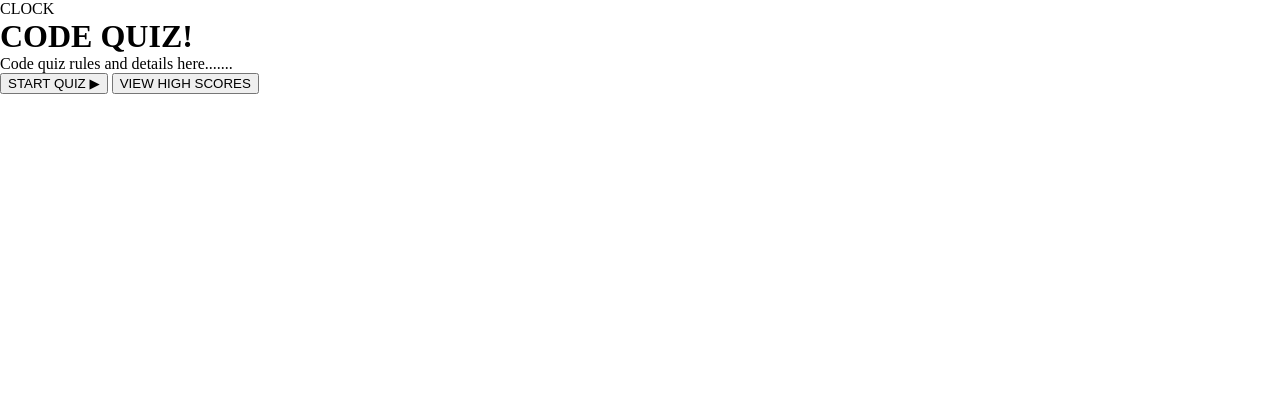
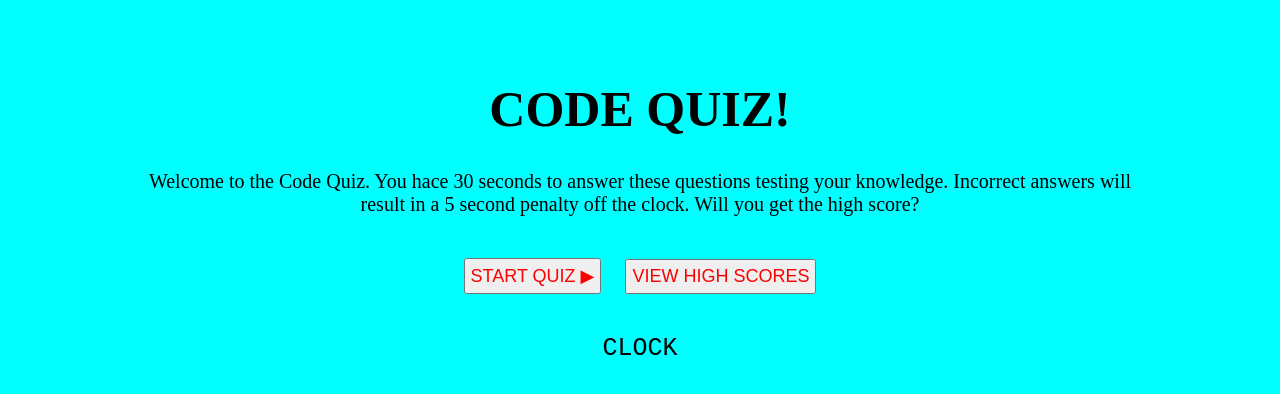
Before and after one commit to bcorporal/brain-games, a plain HTML site: page index.html in a window 1280 px wide. Drawn offline with Linux system fonts and the light colour scheme.

Commit message:
set variables in js

```diff
--- a/index.html
+++ b/index.html
@@ -8,18 +8,20 @@
     <link rel="stylesheet" href="./style.css" />
 </head>
 <body>
-    <div class="CLOCK">
-        <p>CLOCK</p>
-        </div>
     <div class="container">
         <h1>CODE QUIZ!</h1>
         <div class="rules">
-            <p>Code quiz rules and details here.......</p>
+            <p>Welcome to the Code Quiz. You hace 30 seconds to answer these questions testing your knowledge.
+                Incorrect answers will result in a 5 second penalty off the clock. Will you get the high score?
+            </p>
         </div>
     <div class="button">
         <button id="start">START QUIZ ▶</button>
         <button id="scores">VIEW HIGH SCORES</button>
         </div>
+        <div class="clock">
+            <p>CLOCK</p>
+            </div>
 
 
 
--- a/script.js
+++ b/script.js
@@ -0,0 +1,20 @@
+var score = 0;
+var allScores
+var timer = document.querySelector("#startTimer);
+var currentTime document.querySelector("#currentTime");
+var questionsSection document.querySelector("#questionsSection");
+var secondsLeft = 45;
+var penalty = 5;
+
+
+
+// var timerEL = document.getElementById('clock');
+
+// var timeLeft = 45;
+
+// function setTime() {
+//     var timeInterval = setInterval(function() {
+//         secondsLeft--;
+//     }
+// }, 60);
+// }
--- a/style.css
+++ b/style.css
@@ -1,5 +1,44 @@
 * {
-    box-sizing:border-box
+    box-sizing: border-box;
     padding: 0;
     margin: 0;
 }
+
+body {
+    background-color: aqua;
+}
+
+h1 {
+    font-size: 50px;
+    display: inline-block;
+}
+
+.rules {
+    font-size: 20px;
+    padding-top: 2rem;
+    padding-bottom: 2rem;
+    padding-left: auto;
+    padding-right: auto;
+}
+
+.clock {
+    font-family: monospace;
+    font-size: 25px;
+    padding-top: 30px;
+}
+
+.container {
+    display: block;
+    text-align: center;
+    margin: 60px auto;
+    width: 80vw;
+    padding-top: 20px;
+}
+
+button {
+    text-align: center;
+    font-size: 18px;
+    color: red;
+    padding: 5px;
+    margin: 10px;
+}
```
